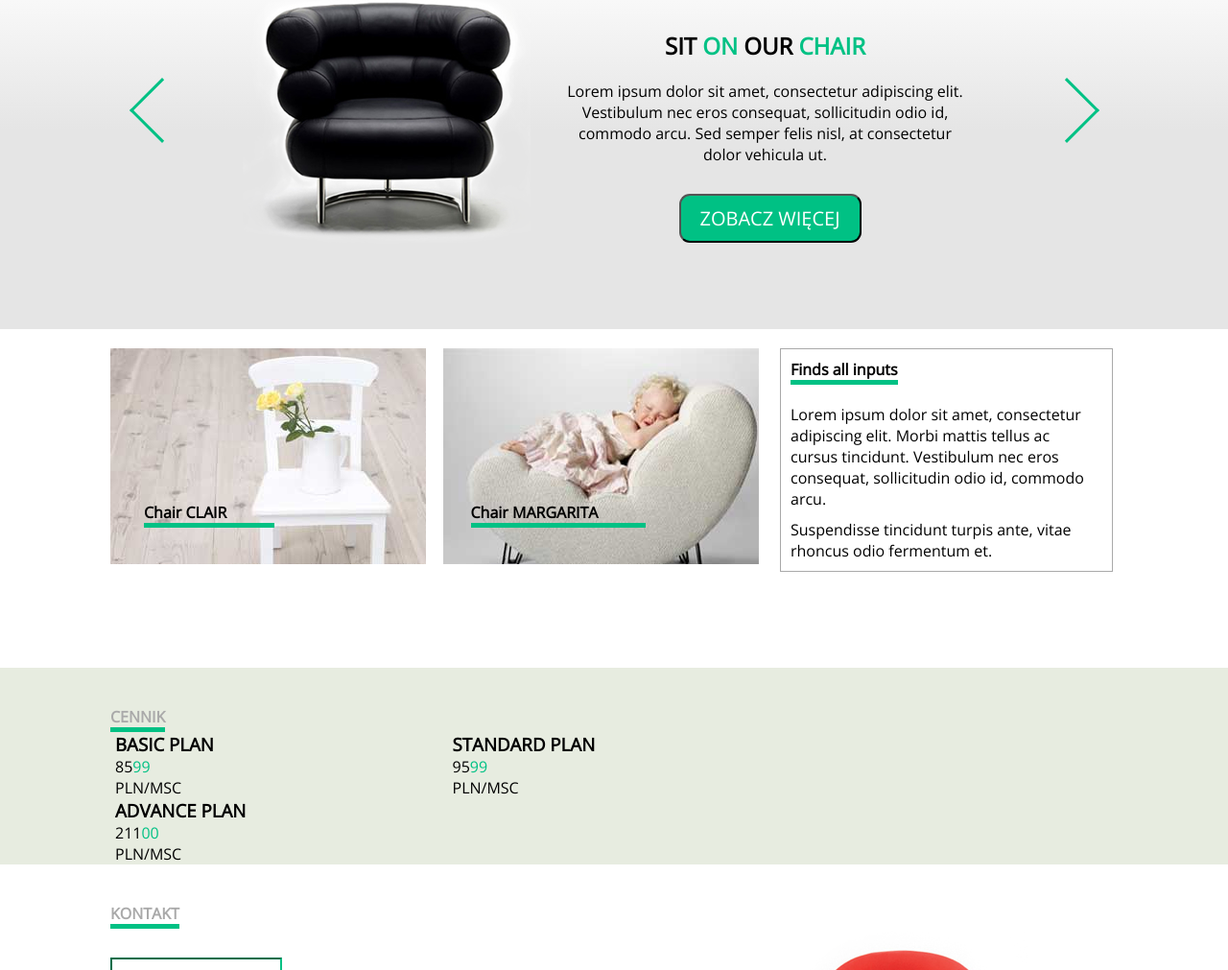
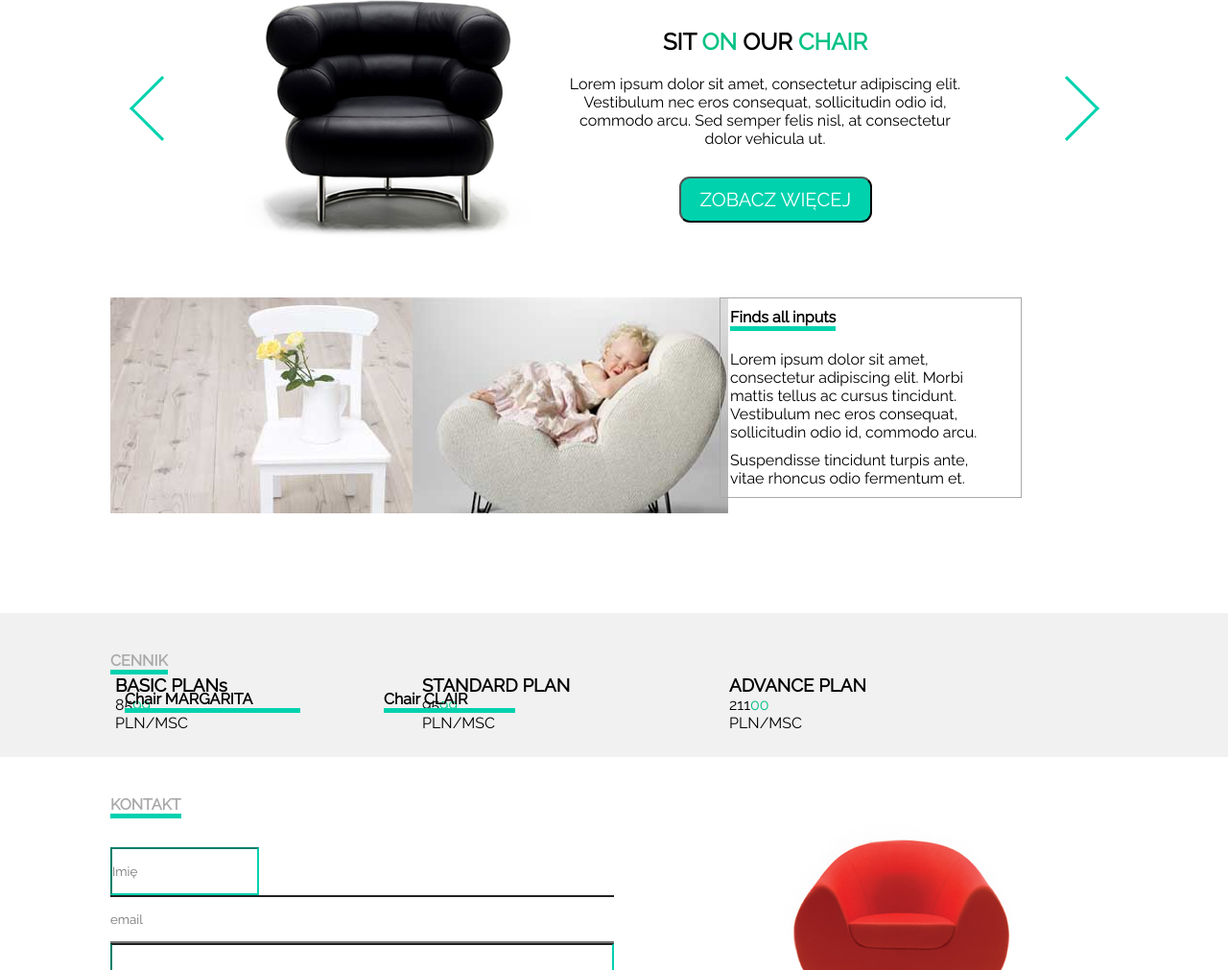
Before and after one commit to angorzan/Workshops, a plain HTML site: page index.html in a window 1280 px wide. Shown: the part 101-1112 px from the top of the page at 96% size. Drawn offline with nearby package versions, Linux system fonts and the light colour scheme.

Commit message:
infobox started

```diff
--- a/css/style.css
+++ b/css/style.css
@@ -3,7 +3,7 @@
 margin: 0;
 padding: 0;
 box-sizing: border-box;
-font-family: 'Open Sans', Arial, sans-serif;
+font-family: "Raleway", Arial, sans-serif;
 }
 
 .container{
@@ -44,7 +44,7 @@ margin-top: 10px;
 }
 
 header .green {
-color: rgba(0, 193, 132, 1);
+color: rgba(0, 210, 174, 1);
 display: inline-block;
 font-weight: bold;
 }
@@ -77,6 +77,7 @@ header nav ul ul {
 display: none;
 background-color: black;
 padding-bottom: 10px;
+margin-top: 10px;
 }
 
 header nav ul li:hover ul {
@@ -96,16 +97,27 @@ header nav ul>li .triangle {
 width: 0;
 margin-right: auto;
 margin-left: auto;
+bottom: 40px;
+left: 35px;
 border: 12px solid transparent;
 border-bottom-color: black;
 display: none;
+position: absolute;
 }
 
+
+
+
+
+
+
+
+
+}
 /****section 2 with black chair*******/
 #main {
 padding-bottom: 50px;
 width: 100%;
-
   /* Permalink - use to edit and share this gradient: http://colorzilla.com/gradient-editor/#ffffff+0,e5e5e5+47 */
 background: rgb(255,255,255); /* Old browsers */
 background: -moz-linear-gradient(top, rgba(255,255,255,1) 0%, rgba(229,229,229,1) 47%); /* FF3.6-15 */
@@ -134,8 +146,8 @@ color: rgba(0, 193, 132, 1);
 #arrow-left {
 width: 3em;
 height: 3em;
-border-left: 0.2em solid rgba(0, 193, 132, 1);
-border-bottom: 0.2em solid rgba(0, 193, 132, 1);
+border-left: 0.2em solid rgba(0, 210, 174, 1);
+border-bottom: 0.2em solid rgba(0, 210, 174, 1);
 transform: rotate(45deg);
 margin-top: 140px;
 margin-left: 30px;
@@ -145,8 +157,8 @@ margin-left: 30px;
 #arrow-right {
 width: 3em;
 height: 3em;
-border-right: 0.2em solid rgba(0, 193, 132, 1);
-border-top: 0.2em solid rgba(0, 193, 132, 1);
+border-right: 0.2em solid rgba(0, 210, 174, 1);
+border-top: 0.2em solid rgba(0, 210, 174, 1);
 transform: rotate(45deg);
 margin-top: 140px;
 margin-left: 80px;
@@ -158,7 +170,7 @@ color: white;
 font-size: 20px;
 padding: 10px 20px 10px 20px;
 text-decoration: none;
-background: rgba(0, 193, 132, 1);
+background: rgba(0, 210, 174, 1);
 margin-left: 120px;
 }
 
@@ -185,7 +197,7 @@ margin-bottom: 100px;
 }
 
 #other_chairs .col {
-width: 33%;
+width: 30%;
 }
 
 #other_chairs article {
@@ -196,7 +208,7 @@ display: inline-block;
 
 #other_chairs h4 {
   display: inline-block;
-  border-bottom: 5px solid rgba(0, 193, 132, 1);
+  border-bottom: 5px solid rgba(0, 210, 174, 1);
 
 }
 
@@ -217,7 +229,7 @@ position: absolute;
 font-weight: bold;
 padding-top: 180px;
 padding-right: 50px;
-left: 150px;
+left: 400px;
 }
 .margarita {
 position: absolute;
@@ -228,21 +240,20 @@ margin-left: -300px;
 }
 /*****section 4 with price list**********/
 #price_list {
-background-color: rgba(229, 234, 221, 0.9);
-background: rgba(229, 234, 221, 0.9);
+background-color: #F1F1F1;
 padding-top: 40px;
 /*color: rgba(229, 234, 221, 0.9); */
 min-height: 150px;
 height: 100%;}
 
 #price_list .col {
-width:33%;
+width:30%;
 margin-left: 5px;
 }
 
 #price_list h4 {
   display: inline-block;
-  border-bottom: 5px solid rgba(0, 193, 132, 1);
+  border-bottom: 5px solid rgba(0, 210, 174, 1);
   color: darkgrey;
 }
 /******section 5 contact******************/
@@ -262,7 +273,7 @@ color: white;
 font-size: 20px;
 padding: 10px 20px 10px 20px;
 text-decoration: none;
-background: rgba(0, 193, 132, 1);
+background: rgba(0, 210, 174, 1);
 margin-top: 20px;
 width: 100%;
 }
@@ -273,7 +284,7 @@ width: 50%;
 
 #contact h4 {
   display: inline-block;
-  border-bottom: 5px solid rgba(0, 193, 132, 1);
+  border-bottom: 5px solid rgba(0, 210, 174, 1);
   color: darkgrey;
 }
 
@@ -281,22 +292,22 @@ width: 50%;
 #contact form input:first-of-type{
 margin-top: 30px;
 height: 50px;
-border-color: rgba(0, 193, 132, 1);
+border-color: rgba(0, 210, 174, 1);
 max-width: 100%;
 }
 
 #contact form input:nth-of-type(2){
   height: 50px;
-  border-left: rgba(0, 193, 132, 1);
-  border-right: rgba(0, 193, 132, 1);
+  border-left: rgba(0, 210, 174, 1);
+  border-right: rgba(0, 210, 174, 1);
   width: 100%;
 }
 
 #contact form input:nth-of-type(3){
   height: 350px;
-  border-left-color: rgba(0, 193, 132, 1);
-  border-right-color: rgba(0, 193, 132, 1);
-  border-bottom-color: rgba(0, 193, 132, 1)s;
+  border-left-color: rgba(0, 210, 174, 1);
+  border-right-color: rgba(0, 210, 174, 1);
+  border-bottom-color: rgba(0, 210, 174, 1);
   width: 100%;
 }
 
--- a/index.html
+++ b/index.html
@@ -3,7 +3,7 @@
 <head>
     <meta charset="UTF-8">
     <link rel="stylesheet" href="css/style.css">
-    <link href="https://fonts.googleapis.com/css?family=Open+Sans" rel="stylesheet">
+    <link href="https://fonts.googleapis.com/css?family=Raleway" rel="stylesheet">
     <title>
         Sit on chair
     </title>
@@ -27,10 +27,11 @@
                   <ul>
                       <li>
                         <a href="#">O FIRMIE</a>
-                        <div class="triangle"></div>
+
         <!--submenu---------------------->
                               <ul class= "submenu">
-                                  <li>Aktualności</li>
+
+                                  <li><div class="triangle"></div>Aktualności</li>
                                   <li>Nasz team</li>
                                   <li>Historia</li>
                                   </ul>
@@ -73,8 +74,6 @@
             </div>
       </div>
 </div>
-
-
 </section>
 
 
@@ -83,12 +82,16 @@
       <div class="container">
         <div class="row">
         <div class="col">
-            <img src="./images/box1_img.jpg"  alt="white chair">
-            <h4 class="clair">Chair CLAIR</h4>
-          </div>
+            <div class="clair_pictext">
+                <img src="./images/box1_img.jpg"  alt="white chair">
+                <h4 class="clair">Chair CLAIR</h4>
+            </div>
+        </div>
           <div class="col">
-            <img  src="./images/box2_img.jpg" alt="baby">
-            <h4 class="margarita">Chair MARGARITA</h4>
+              <div class="margarita_pictext">
+                  <img  src="./images/box2_img.jpg" alt="baby">
+                  <h4 class="margarita">Chair MARGARITA</h4>
+              </div>
           </div>
             <article class="col">
               <h4>Finds all inputs</h4>
@@ -110,11 +113,11 @@
       </h4>
     </div>
     <!--3 types of plan-->
-    <div class="row">
+    <div class="container row">
             <!--1st box with plan-->
           <div class="col">
-
-                 <h3>BASIC PLAN
+                <div class="circle1"></div>
+                 <h3>BASIC PLANs
                  </h3>
                  <p>85<span>99</span><br>
                    PLN/MSC</p>
@@ -122,14 +125,21 @@
           </div>
           <!--2nd box with plan-->
           <div class="col">
-                 <h3>STANDARD PLAN
-                 </h3>
+                <div class="circle2"></div>
+                <h3>STANDARD PLAN</h3>
                  <p>95<span>99</span><br>
                    PLN/MSC</p>
+                   <div class="info1">
+                     <div class="row"></div>
+                     <div class="row"></div>
+                     <div class="row"></div>
+                     <div class="row"></div>
+                   </div>
           </div>
           <!--3rd box with plan-->
           <div class="col">
-
+                <div class="circle3">
+                </div>
                  <h3>ADVANCE PLAN
                  </h3>
                  <p>211<span>00</span><br>
```
